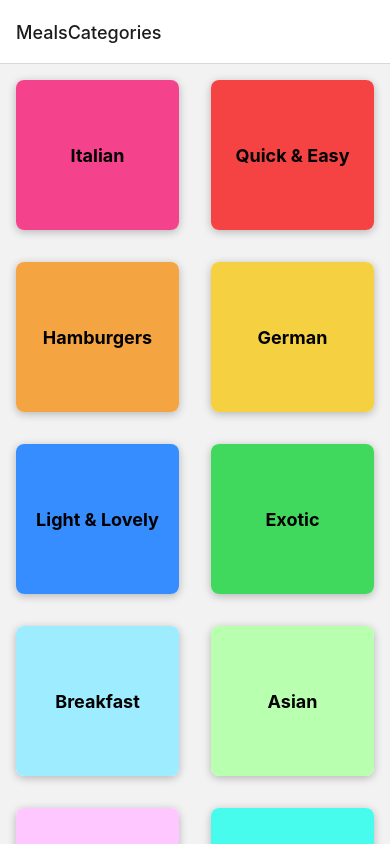
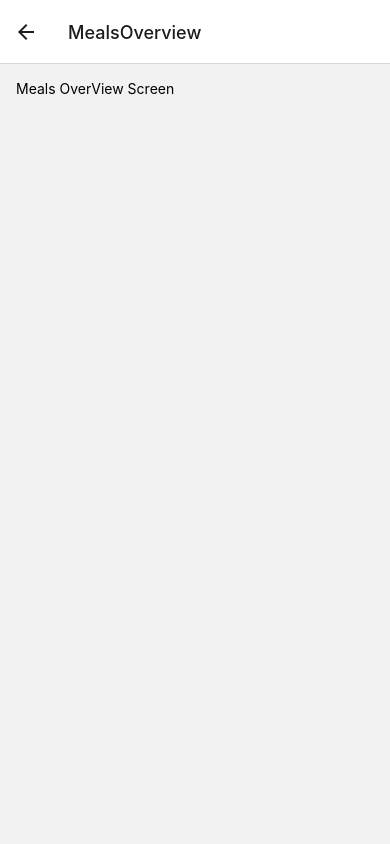
Before and after one commit to AldonIsenberg11/udemy-meals-app, a React Native app: screen /MealsOverview in a window 390 px wide. Built offline with nearby package versions, Linux system fonts and the light colour scheme.

Commit message:
implement navigation between 2 screens

```diff
--- a/App.js
+++ b/App.js
@@ -4,6 +4,7 @@
 import { createNativeStackNavigator} from '@react-navigation/native-stack'
 
 import CategoriesScreen from './screens/CategoriesScreen';
+import MealsOverviewScreen from './screens/MealsOverviewScreen';
 
 const Stack = createNativeStackNavigator();
 
@@ -14,6 +15,7 @@
       <NavigationContainer>
         <Stack.Navigator>
           <Stack.Screen name='MealsCategories' component={CategoriesScreen} />
+          <Stack.Screen name='MealsOverview' component={MealsOverviewScreen} />
         </Stack.Navigator>
       </NavigationContainer>
     </>
--- a/components/CategoryGridTile.js
+++ b/components/CategoryGridTile.js
@@ -1,11 +1,12 @@
 import { Pressable, View, Text, StyleSheet, Platform } from "react-native";
 
-function CategoryGridTile({title, color}) {
+function CategoryGridTile({title, color, onPress}) {
     return (
         <View style={styles.gridItem}>
             <Pressable
                 android_ripple={{color: '#ccc'}}
                 style={({pressed}) => [styles.button, pressed ? styles.buttonPressed : null]}
+                onPress={onPress}
             >
                 <View style={[styles.innerContainer, {backgroundColor: color}]}>
                     <Text style={styles.title}>{title}</Text>
--- a/screens/CategoriesScreen.js
+++ b/screens/CategoriesScreen.js
@@ -3,11 +3,20 @@
 import { CATEGORIES } from '../data/dummy-data';
 import CategoryGridTile from '../components/CategoryGridTile';
 
-function renderCategoryItem(itemData) {
-    return <CategoryGridTile title={itemData.item.title} color={itemData.item.color}/>
-}
 
-function CategoriesScreen() {
+
+function CategoriesScreen({ navigation }) {
+    function renderCategoryItem(itemData) {
+        function pressHandler() {
+            navigation.navigate('MealsOverview')
+        }
+        return <CategoryGridTile
+            title={itemData.item.title}
+            color={itemData.item.color}
+            onPress={pressHandler}
+        />
+    }
+
     return (
         <FlatList
             data={CATEGORIES}
--- /dev/null
+++ b/screens/MealsOverviewScreen.js
@@ -0,0 +1,21 @@
+import { View, Text, StyleSheet } from "react-native";
+
+import { MEALS } from "../data/dummy-data";
+
+
+function MealsOverviewScreen() {
+    return (
+        <View style={styles.container}>
+            <Text>Meals OverView Screen</Text>
+        </View>
+    )
+}
+
+export default MealsOverviewScreen;
+
+const styles = StyleSheet.create({
+    container: {
+        flex: 1,
+        padding: 16,
+    },
+})
```
